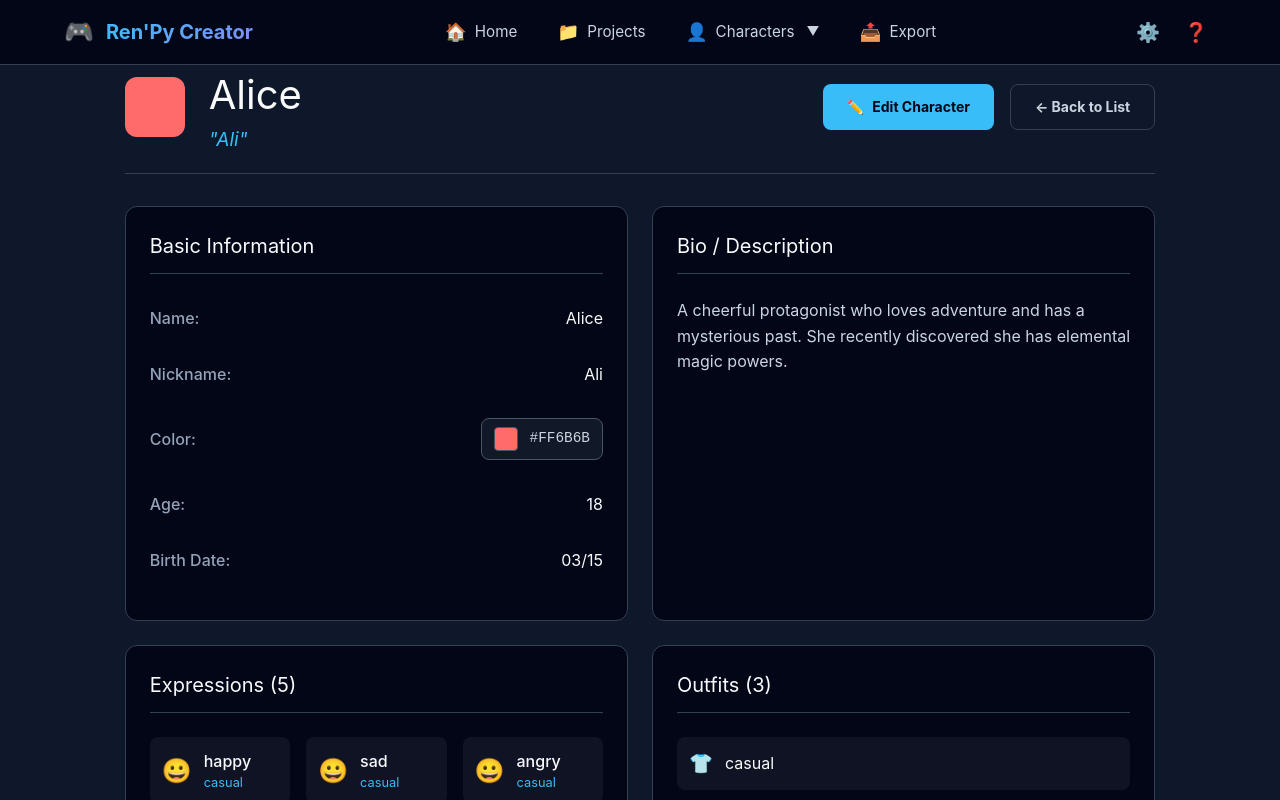
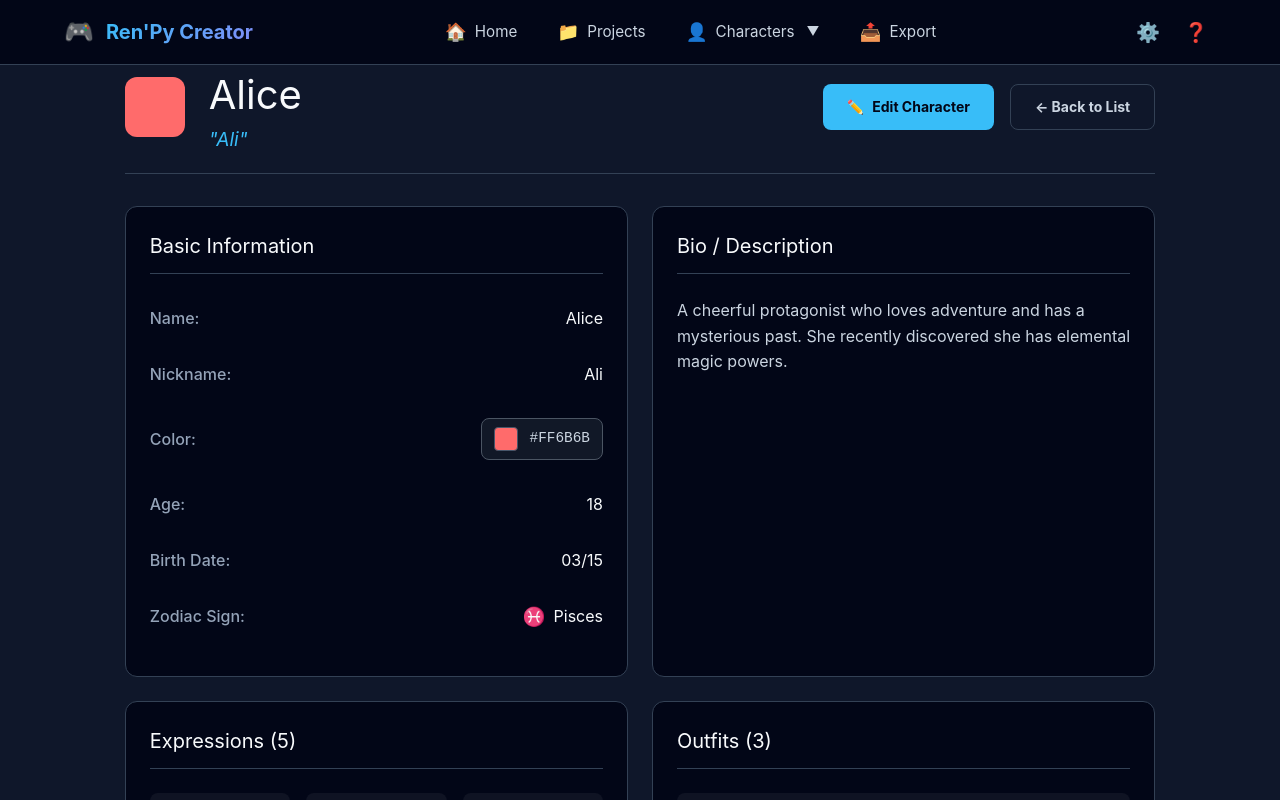
Before and after one commit to JephrenNaicker/RenpyCreatorStudio, a Vue app in the folder frontend/: page /characters/1 in a window 1280 px wide. Shown: the top 800 px of the page. Built offline with nearby package versions, Linux system fonts and the light colour scheme; the HTML template or start-up script is replaced by a standard one.

Commit message:
feat: add zodiac sign display in character details and list views

```diff
--- /dev/null
+++ b/frontend/src/utils/zodiac.ts
@@ -0,0 +1,77 @@
+// src/utils/zodiac.ts
+//
+// Derives a character's zodiac sign from Character.birth_date ('MM/DD', no year).
+// Deliberately NOT stored on the Character model — it's a pure function of
+// birth_date, so keeping it derived avoids a second source of truth that can
+// drift if birth_date is ever edited.
+
+export interface ZodiacSign {
+    name: string;       // e.g. "Aries"
+    symbol: string;      // e.g. "♈"
+    dateRange: string;   // e.g. "Mar 21 – Apr 19"
+}
+
+interface ZodiacRange extends ZodiacSign {
+    startMonth: number;
+    startDay: number;
+}
+
+// Ordered Aquarius → Sagittarius (i.e. NOT starting with the year-wrapping
+// Capricorn) so a simple descending scan works without special-casing the
+// wrap during the loop. Capricorn is handled separately below.
+const ZODIAC_RANGES: ZodiacRange[] = [
+    { name: 'Aquarius', symbol: '♒', dateRange: 'Jan 20 – Feb 18', startMonth: 1, startDay: 20 },
+    { name: 'Pisces', symbol: '♓', dateRange: 'Feb 19 – Mar 20', startMonth: 2, startDay: 19 },
+    { name: 'Aries', symbol: '♈', dateRange: 'Mar 21 – Apr 19', startMonth: 3, startDay: 21 },
+    { name: 'Taurus', symbol: '♉', dateRange: 'Apr 20 – May 20', startMonth: 4, startDay: 20 },
+    { name: 'Gemini', symbol: '♊', dateRange: 'May 21 – Jun 20', startMonth: 5, startDay: 21 },
+    { name: 'Cancer', symbol: '♋', dateRange: 'Jun 21 – Jul 22', startMonth: 6, startDay: 21 },
+    { name: 'Leo', symbol: '♌', dateRange: 'Jul 23 – Aug 22', startMonth: 7, startDay: 23 },
+    { name: 'Virgo', symbol: '♍', dateRange: 'Aug 23 – Sep 22', startMonth: 8, startDay: 23 },
+    { name: 'Libra', symbol: '♎', dateRange: 'Sep 23 – Oct 22', startMonth: 9, startDay: 23 },
+    { name: 'Scorpio', symbol: '♏', dateRange: 'Oct 23 – Nov 21', startMonth: 10, startDay: 23 },
+    { name: 'Sagittarius', symbol: '♐', dateRange: 'Nov 22 – Dec 21', startMonth: 11, startDay: 22 },
+];
+
+const CAPRICORN: ZodiacSign = { name: 'Capricorn', symbol: '♑', dateRange: 'Dec 22 – Jan 19' };
+
+/**
+ * Returns the zodiac sign for a 'MM/DD' birth_date string, or null if the
+ * date is missing/malformed.
+ */
+export function getZodiacSign(birthDate: string | undefined | null): ZodiacSign | null {
+    if (!birthDate) return null;
+
+    const match = /^(\d{1,2})\/(\d{1,2})$/.exec(birthDate);
+    if (!match) return null;
+
+    const month = Number(match[1]);
+    const day = Number(match[2]);
+    if (!Number.isFinite(month) || !Number.isFinite(day)) return null;
+    if (month < 1 || month > 12 || day < 1 || day > 31) return null;
+
+    // Capricorn wraps the year boundary (Dec 22 → Jan 19) — check it first.
+    const isLateDecember = month === 12 && day >= 22;
+    const isEarlyJanuary = month === 1 && day < 20; // before Aquarius starts
+    if (isLateDecember || isEarlyJanuary) {
+        return CAPRICORN;
+    }
+
+    const value = month * 100 + day;
+
+    // Find the last sign (scanning latest → earliest) whose start date is
+    // on or before this date. reduce() avoids indexed array access.
+    const match_ = ZODIAC_RANGES.reduce<ZodiacRange | null>((found, range) => {
+        const rangeValue = range.startMonth * 100 + range.startDay;
+        if (value >= rangeValue) {
+            if (!found || rangeValue > found.startMonth * 100 + found.startDay) {
+                return range;
+            }
+        }
+        return found;
+    }, null);
+
+    if (!match_) return CAPRICORN; // shouldn't happen, but keeps return type non-null-safe
+    const { startMonth, startDay, ...sign } = match_;
+    return sign;
+}
--- a/frontend/src/views/Character/CharacterDetailView.vue
+++ b/frontend/src/views/Character/CharacterDetailView.vue
@@ -54,6 +54,13 @@
                 <div v-if="character.birth_date" class="info-item">
                     <span class="info-label">Birth Date:</span>
                     <span id="character-birth-date" class="info-value">{{ character.birth_date }}</span>
+                </div>
+                <div v-if="zodiacSign" class="info-item">
+                    <span class="info-label">Zodiac Sign:</span>
+                    <span id="character-zodiac" class="info-value zodiac-value" :title="zodiacSign.dateRange">
+                        <span class="zodiac-icon" aria-hidden="true">{{ zodiacSign.symbol }}</span>
+                        {{ zodiacSign.name }}
+                    </span>
                 </div>
             </div>
 
@@ -155,9 +162,10 @@
 </template>
 
 <script setup lang="ts">
-import { ref, onMounted } from 'vue';
+import { ref, computed, onMounted } from 'vue';
 import { useRoute, useRouter } from 'vue-router';
 import { getCharacter } from '@/services/characterService';
+import { getZodiacSign } from '@/utils/zodiac';
 import type { Character } from '@/utils/dummyData';
 
 const route = useRoute();
@@ -165,6 +173,9 @@ const router = useRouter();
 
 // Loaded async via characterService — starts null, populated on mount
 const character = ref<Character | null>(null);
+
+// Derived, not stored — always reflects the current birth_date
+const zodiacSign = computed(() => getZodiacSign(character.value?.birth_date));
 
 const loadCharacter = async (id: string) => {
     character.value = await getCharacter(id);
@@ -365,6 +376,19 @@ onMounted(() => {
     font-family: monospace;
     font-size: 0.9rem;
     color: #cbd5e1;
+}
+
+.zodiac-value {
+    display: inline-flex;
+    align-items: center;
+    gap: 0.5rem;
+    cursor: help;
+}
+
+.zodiac-icon {
+    font-size: 1.15rem;
+    color: #38bdf8;
+    line-height: 1;
 }
 
 .bio-text {
--- a/frontend/src/views/Character/CharacterListView.vue
+++ b/frontend/src/views/Character/CharacterListView.vue
@@ -94,6 +94,10 @@
                         <span>🔊</span>
                         <span>{{ character.voice_lines?.length || 0 }}</span>
                     </div>
+                    <div v-if="getZodiacSign(character.birth_date)" class="character-meta-item ml-auto"
+                        :id="`character-zodiac-${character.id}`" :title="getZodiacSign(character.birth_date)?.name">
+                        <span class="text-sky-400">{{ getZodiacSign(character.birth_date)?.symbol }}</span>
+                    </div>
                 </div>
 
                 <!-- Bio -->
@@ -137,6 +141,7 @@
 <script setup lang="ts">
 import { ref, computed, watch } from 'vue';
 import { getCharacters, deleteCharacter as deleteCharacterService } from '@/services/characterService';
+import { getZodiacSign } from '@/utils/zodiac';
 import type { Character } from '@/utils/dummyData';
 
 // Reactive data
```
